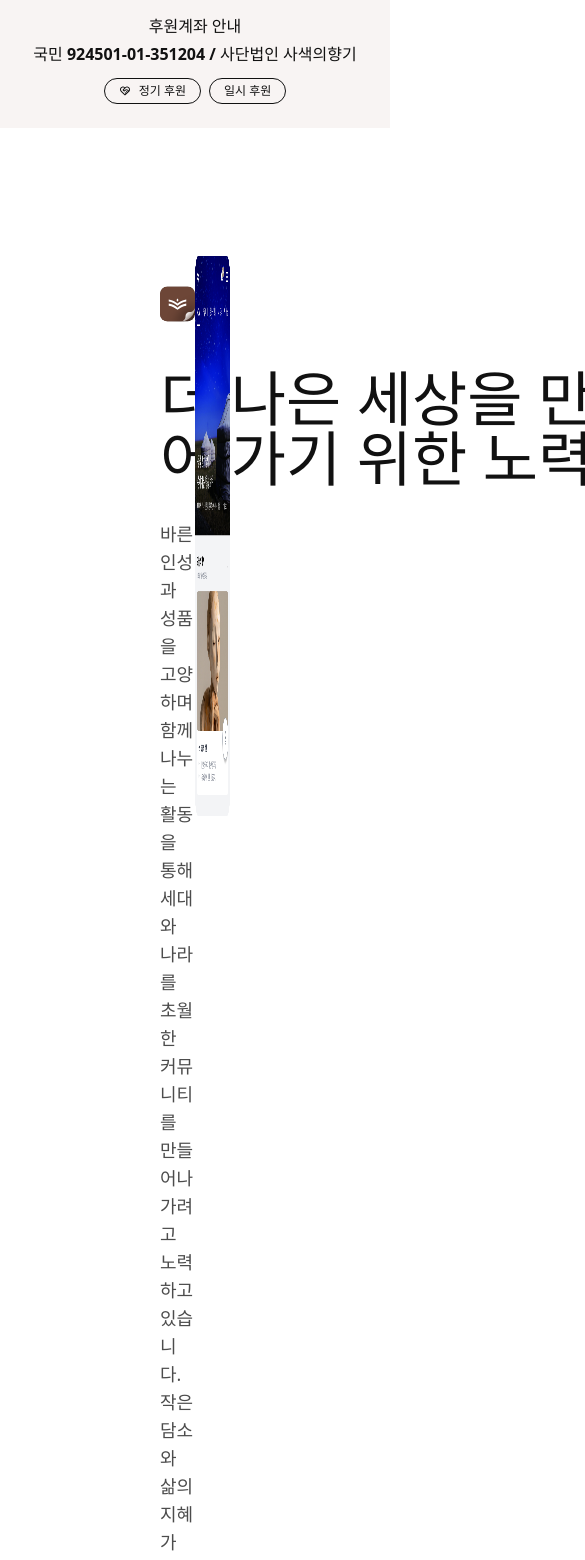
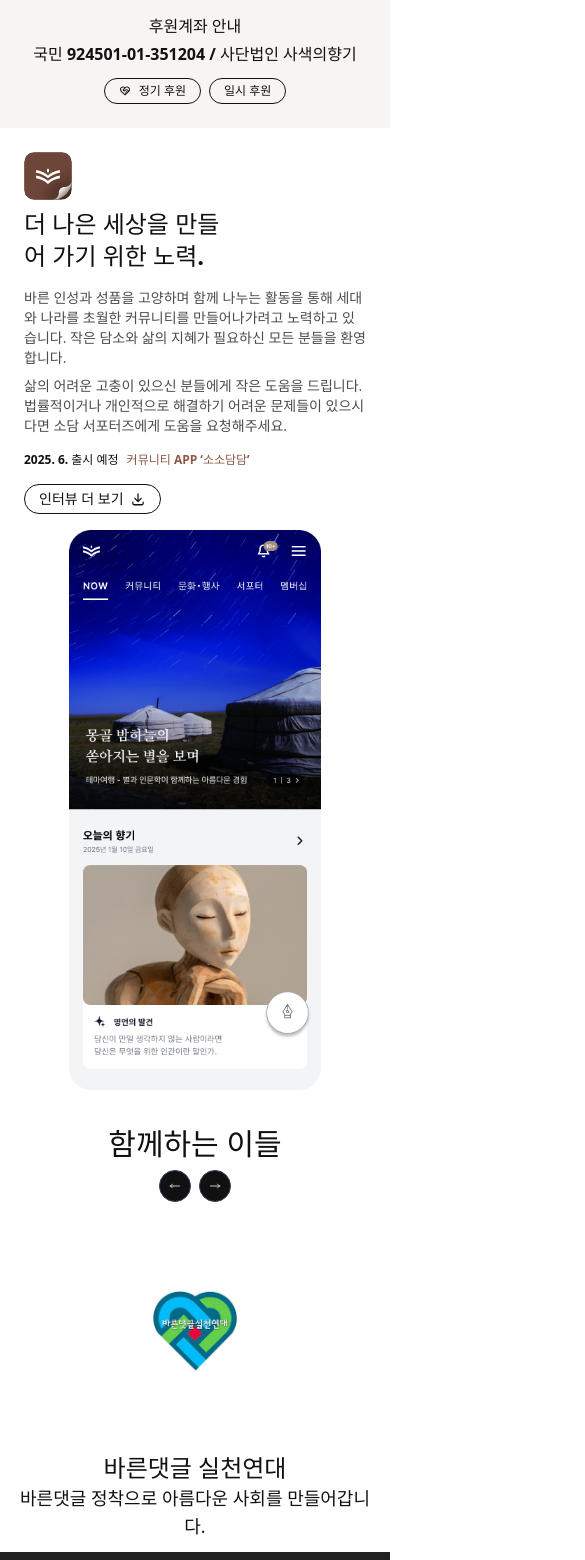
Before and after one commit to Onyedikachi/sasaek-mini, a React (Vite) app: page / in a window 390 px wide. Shown: the part 1663-3223 px from the top of the page, 585 px wide, since content can reach past the window. Built offline with nearby package versions, Linux system fonts and the light colour scheme.

Commit message:
make first app section mobile responsive

```diff
--- a/src/components/Carousel.jsx
+++ b/src/components/Carousel.jsx
@@ -39,21 +39,21 @@ export default function Carousel() {
     return (
         <>
             {/*<!-- Component: Carousel with controls outside --> */}
-            <div className="w-full grid grid-cols-12 glide-05 pb-32">
+            <div className="w-full grid grid-cols-12 glide-05 pb-3 lg:pb-32">
                 {/*    <!-- Controls --> */}
-                <div className="col-span-3 flex flex-col justify-between pt-10">
-                    <div className="font-gowun-batang font-bold text-6xl text-left">
+                <div className="col-span-12 lg:col-span-3 flex flex-col lg:justify-between items-center pt-3 lg:pt-10">
+                    <div className="font-gowun-batang font-bold text-3xl lg:text-6xl text-left">
                         <span>
                             함께하는
                             이들
                         </span>
                     </div>
                     <div
-                        className="flex w-full items-center justify-left gap-2 p-4"
+                        className="flex w-full items-center justify-center lg:justify-left gap-2 p-2 lg:p-4"
                         data-glide-el="controls"
                     >
                         <button
-                            className="inline-flex h-12 w-12 items-center justify-center rounded-full border border-slate-700 bg-[#111111] text-white transition duration-300 hover:border-slate-900 hover:bg-white hover:text-[#111111] focus-visible:outline-none lg:h-12 lg:w-12"
+                            className="inline-flex h-8 w-8 lg:h-12 lg:w-12 items-center justify-center rounded-full border border-slate-700 bg-[#111111] text-white transition duration-300 hover:border-slate-900 hover:bg-white hover:text-[#111111] focus-visible:outline-none "
                             data-glide-dir="<"
                             aria-label="prev slide"
                         >
@@ -63,7 +63,7 @@ export default function Carousel() {
                                 viewBox="0 0 24 24"
                                 strokeWidth="1.5"
                                 stroke="currentColor"
-                                className="h-5 w-5"
+                                className="h-3 lg:h-5 w-3 lg:w-5 "
                             >
                                 <title>prev slide</title>
                                 <path
@@ -74,7 +74,7 @@ export default function Carousel() {
                             </svg>
                         </button>
                         <button
-                            className="inline-flex h-12 w-12 items-center justify-center rounded-full border border-slate-700 bg-[#111111] text-white transition duration-300 hover:border-slate-900 hover:bg-white hover:text-[#111111] focus-visible:outline-none lg:h-12 lg:w-12"
+                            className="inline-flex h-8 w-8 lg:h-12 lg:w-12 items-center justify-center rounded-full border border-slate-700 bg-[#111111] text-white transition duration-300 hover:border-slate-900 hover:bg-white hover:text-[#111111] focus-visible:outline-none"
                             data-glide-dir=">"
                             aria-label="next slide"
                         >
@@ -84,7 +84,8 @@ export default function Carousel() {
                                 viewBox="0 0 24 24"
                                 strokeWidth="1.5"
                                 stroke="currentColor"
-                                className="h-5 w-5"
+                                className="h-3 lg:h-5 w-3 lg:w-5 "
+
                             >
                                 <title>next slide</title>
                                 <path
@@ -98,7 +99,7 @@ export default function Carousel() {
 
                 </div>
 
-                <div className="col-span-9 relative w-full">
+                <div className=" col-span-12 lg:col-span-9 relative w-full">
                     {/*    <!-- Slides --> */}
                     <div className="overflow-hidden" data-glide-el="track">
                         <ul className="whitespace-no-wrap flex-no-wrap [backface-visibility: hidden] [transform-style: preserve-3d] [touch-action: pan-Y] [will-change: transform] relative flex w-full overflow-hidden p-0 font-pretendard ">
--- a/src/pages/home/index.jsx
+++ b/src/pages/home/index.jsx
@@ -239,18 +239,18 @@ const DonationSection = () => {
 
 const AppSection = () => {
   return (
-    <div className='w-full px-36'>
-      <div className='w-full grid grid-cols-12 px-4 py-32'>
-        <div className='col-span-6 flex flex-col gap-8'>
-          <div className='w-full flex flex-col gap-4'>
-            <img src={AppIcon} alt='app icon' className='w-24 h-24' />
-            <div className='w-[15ch] font-gowun-batang font-bold text-6xl text-left'>
+    <div className='w-full px-3 lg:px-36'>
+      <div className='w-full grid grid-cols-12 px-3 lg:px-4 py-6 lg:py-32'>
+        <div className='col-span-12 lg:col-span-6 flex flex-col gap-4 lg:gap-8'>
+          <div className='w-full flex flex-col gap-2 lg:gap-4'>
+            <img src={AppIcon} alt='app icon' className='w-12 lg:w-24 h-12 lg:h-24' />
+            <div className='w-[15ch] font-gowun-batang font-bold text-2xl lg:text-6xl text-left'>
               <span>더 나은 세상을
                 만들어 가기 위한 노력.</span>
             </div>
 
           </div>
-          <div className='w-full flex flex-col gap-2 text-lg text-[#4C4C4C] text-left font-pretendard'>
+          <div className='w-full flex flex-col gap-2 text-sm lg:text-lg text-[#4C4C4C] text-left font-pretendard'>
             <span>
               바른 인성과 성품을 고양하며 함께 나누는 활동을 통해 세대와 나라를 초월한 커뮤니티를 만들어나가려고 노력하고 있습니다.
               작은 담소와 삶의 지혜가 필요하신 모든 분들을 환영합니다.
@@ -259,7 +259,7 @@ const AppSection = () => {
               삶의 어려운 고충이 있으신 분들에게 작은 도움을 드립니다. 법률적이거나 개인적으로 해결하기 어려운 문제들이 있으시다면 소담 서포터즈에게 도움을 요청해주세요.
             </span>
           </div>
-          <div className='text-xl flex gap-2 font-bold font-gowun-batang'>
+          <div className=' text-xs lg:text-xl flex gap-2 font-bold font-gowun-batang'>
             <span>
               2025. 6. 출시 예정
             </span>
@@ -268,17 +268,17 @@ const AppSection = () => {
             </span>
           </div>
           <div className='font-pretendard'>
-            <button className=' border-[1px] rounded-r-full rounded-l-full px-3.5 py-1 border-[#111111] cursor-pointer inline-flex gap-1.5 items-center font-[500] text-[1.125rem]'>
+            <button className=' border-[1px] rounded-r-full rounded-l-full px-3.5 py-1 border-[#111111] cursor-pointer inline-flex gap-1.5 items-center font-[500] text-sm lg:text-[1.125rem]'>
               <span>인터뷰 더 보기</span>
               <img
                 src={DownloadIcon} alt='download icon'
-                className=' w-6 h-6'
+                className='w-4 h-4  lg:w-6 lg:h-6'
               />
             </button>
           </div>
           <div></div>
         </div>
-        <div className='col-span-6 flex justify-end'>
+        <div className='col-span-12 lg:col-span-6 flex justify-center lg:justify-end'>
           <img
             src={AppScreenShot} alt='app screenshot'
             className='h-full max-h-[35rem]'
@@ -291,7 +291,7 @@ const AppSection = () => {
 }
 const AppSection2 = () => {
   return (
-    <div className='w-full px-40'>
+    <div className='w-full px-3 lg:px-40'>
       <Carousel />
     </div>
   )
```
